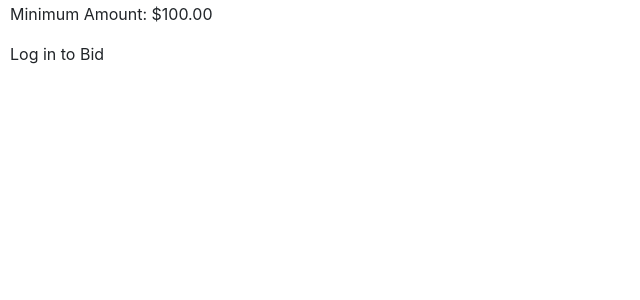
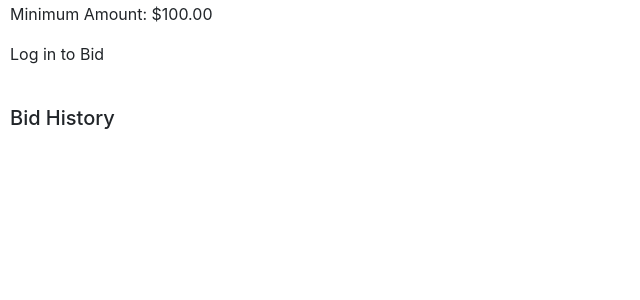
Before and after one commit to alanijohnson/CS50W_Commerce, a Django app: page /listing/3 in a window 1280 px wide. Shown: the part 409-709 px from the top of the page, without its empty margins (0-640 px from the left). Run offline with Django 3.2, Linux system fonts and the light colour scheme; data comes from the database, SQL or seed files in the repository; both versions use the stored data as it was after the commit; some libraries are stand-ins or nearby versions.

Commit message:
Layout Login/out Redirect. Bid History
The links on the menu page now support login logout redirecting. The Bidding functionality has been completed including showing the Bid history on the page.

```diff
--- a/commerce/auctions/forms.py
+++ b/commerce/auctions/forms.py
@@ -63,10 +63,10 @@ class CreateBidForm(forms.ModelForm):
         amount = cleaned_data.get("amount")
         self.fields.get('amount').validate(amount)
         listing = cleaned_data.get("listing")
-        bids = listing.bids.all()
-        if len(bids) != 0:
-            highest_bid = bids.aggregate(Max('amount'))
-            if highest_bid <= amount:
+        highest_bid = listing.highest_bid()
+        if highest_bid is None:
+            if listing.min_bid > amount:
+                raise ValidationError(f"Must bid higher than the listing's minimum bid, ${listing.min_bid}.")
+        else:
+            if highest_bid.amount >= amount:
                 raise ValidationError(f"Must bid higher than the highest bid which is ${highest_bid.amount}.")
-        elif listing.min_bid > amount:
-            raise ValidationError(f"Must bid higher than the listing's minimum bid, ${listing.min_bid}.")
--- a/commerce/auctions/models.py
+++ b/commerce/auctions/models.py
@@ -40,7 +40,6 @@ class Listing(models.Model):
     # Eventually upgrade model to use https://github.com/django-money/django-money
     #author - 1 listing; 1 author
     author = models.ForeignKey(User, on_delete=models.CASCADE)
-    #winning bid - bid ID, null if no winner, 1 listing, 1 winning bid
     #image_url
     #title
     title = models.CharField('Listing Title', max_length=64, null=False, default="")
@@ -63,8 +62,7 @@ class Listing(models.Model):
     def highest_bid(self):
         bids = self.bids.all()
         if len(bids) != 0:
-            amount = bids.aggregate(Max('amount'))
-            return bids.get(amount=amount)
+            return bids.order_by('-amount')[0]
         else:
             return None
 
--- a/commerce/auctions/templates/auctions/layout.html
+++ b/commerce/auctions/templates/auctions/layout.html
@@ -22,14 +22,14 @@
             </li>
             {% if user.is_authenticated %}
                 <li class="nav-item">
-                    <a class="nav-link" href="{% url 'logout' %}">Log Out</a>
+                    <a class="nav-link" href="/logout?next={{request.path}}">Log Out</a>
                 </li>
                 <li class="nav-item">
                     <a class="nav-link" href="{% url 'create_listing' %}">Create New Listing</a>
                 </li>
             {% else %}
                 <li class="nav-item">
-                    <a class="nav-link" href="{% url 'login' %}">Log In</a>
+                    <a class="nav-link" href="/login?next={{request.path}}">Log In</a>
                 </li>
                 <li class="nav-item">
                     <a class="nav-link" href="{% url 'register' %}">Register</a>
--- a/commerce/auctions/templates/auctions/listing.html
+++ b/commerce/auctions/templates/auctions/listing.html
@@ -19,7 +19,7 @@
     <h5> Highest Bid </h5>
     <div>
     {% if last_bid %}
-        {{last_bid.bidder.profile.first_name}} {{last_bid.bidder.profile.first_name}}: {{last_bid.amount}}
+        {{last_bid.bidder.profile.first_name}} {{last_bid.bidder.profile.last_name}}: ${{last_bid.amount}}
     {% else %}
         <div>Be the first to bid!</div>
         <div>Minimum Amount: ${{listing.min_bid}}</div>
@@ -43,6 +43,14 @@
     {% endif %}
     </form>
 <!-- Bid History -->
+<p>
+    <h5 style="margin-top: 40px">Bid History</h5>
+    <ul>
+        {% for bid in bids reversed %}
+            <li>{{bid.bidder.profile.first_name}} {{bid.bidder.profile.first_name}} bid {{bid.amount}} on {{bid.date_bid}}</li>
+        {% endfor %}
+    </ul>
+</p>
 <!-- Comments -->
 
 {% endblock %}
--- a/commerce/auctions/urls.py
+++ b/commerce/auctions/urls.py
@@ -8,5 +8,5 @@ urlpatterns = [
     path("logout", views.logout_view, name="logout"),
     path("register", views.register, name="register"),
     path("createlisting", views.create_listing, name="create_listing"),
-    path("listing/<int:id>", views.listing, name="listing")
+    path("listing/<int:id>", views.listing, name="listing"),
 ]
--- a/commerce/auctions/views.py
+++ b/commerce/auctions/views.py
@@ -6,7 +6,7 @@ from django.shortcuts import render, redirect
 from django.urls import reverse
 from django.utils.http import is_safe_url
 from .forms import UserProfileForm, CreateListingForm, CreateBidForm
-from .models import User, Listing
+from .models import User, Listing, Bid
 
 
 def index(request):
@@ -56,8 +56,11 @@ def valid_next_url(next, allowed_hosts):
     )
 
 def logout_view(request):
+    next_url = request.GET.get('next')
+    if not valid_next_url(next_url, request.get_host()):
+        next_url = 'index'
     logout(request)
-    return HttpResponseRedirect(reverse("index"))
+    return redirect(next_url)
 
 
 def register(request):
@@ -137,12 +140,17 @@ def listing(request, id):
         if button == "Bid":
             form = CreateBidForm(request.POST)
             if form.is_valid():
-                print("valid")
                 amount = form.cleaned_data.get('amount')
+                bid = Bid(amount=amount, bidder=request.user)
+                bid.save()
+                listing.bids.add(bid)
                 return redirect('listing', id=id)
             else:
-                print("invalid")
                 return render_listing(request,id,form)
+
+        elif button == "Close Bid":
+            pass
+
     print("get")
     return render_listing(request, id, CreateBidForm(initial={'listing':listing, 'bidder':request.user}))
 
@@ -150,12 +158,13 @@ def listing(request, id):
 def render_listing(request, id, form):
     listing = Listing.objects.get(id=id)
     bids = listing.bids.all()
-    last_bid = listing.highest_bid()
+    highest_bid = listing.highest_bid()
     return render(request,"auctions/listing.html", {
         "listing":listing,
         "title": listing.title,
         "author": listing.author,
         "user": request.user,
-        "last_bid": last_bid,
-        "bid_form": form
+        "last_bid": highest_bid,
+        "bid_form": form,
+        "bids": bids
     })
```
Also changed, not shown: commerce/ReadMe.md, commerce/auctions/templates/auctions/login.html (line endings or trailing spaces), commerce/db.sqlite3.
